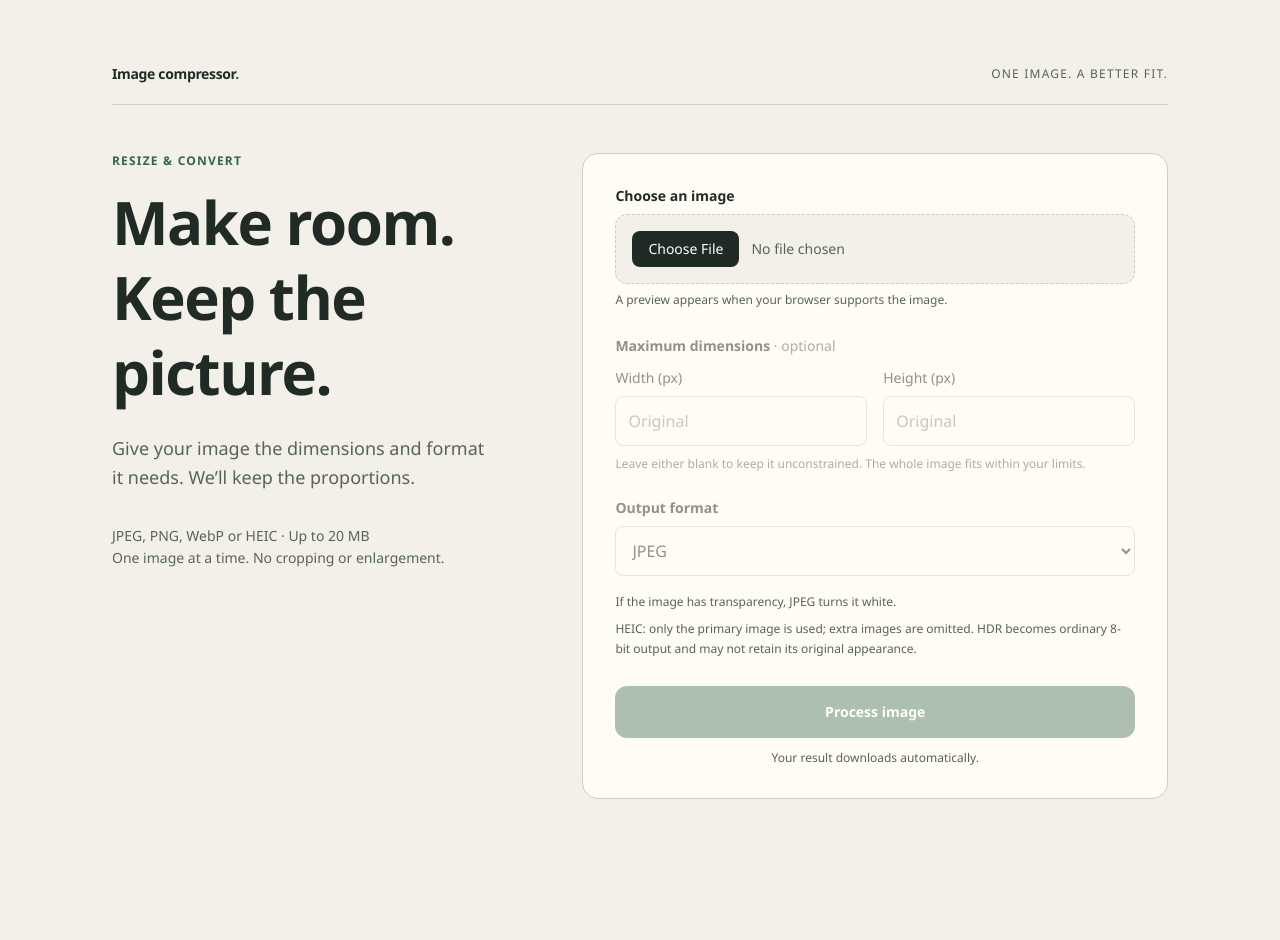
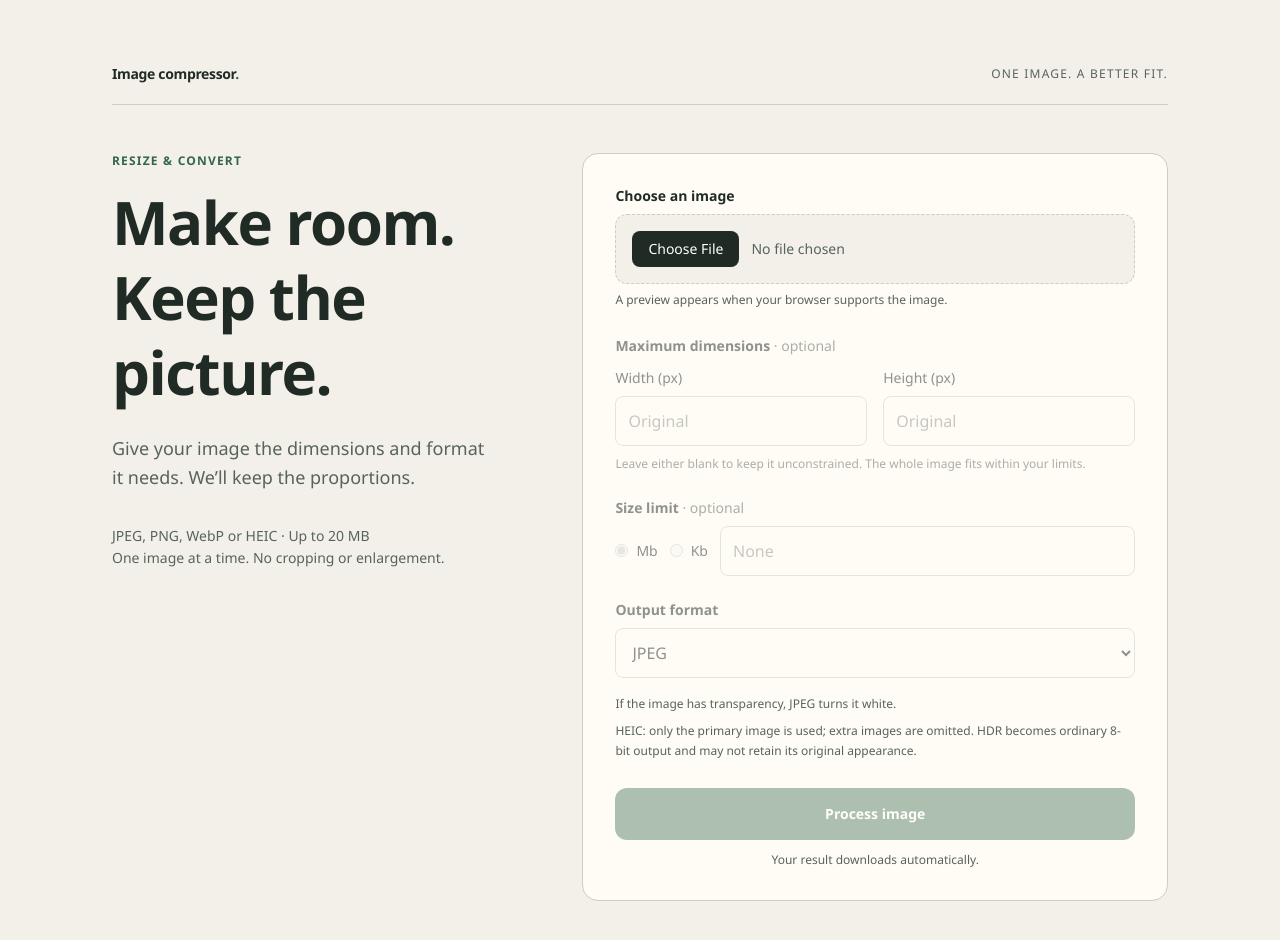
Before and after one commit to shved270189/image_compressor, a React (Vite) app in the folder frontend/: page / in a window 1280 px wide. Shown: the top 940 px of the page. Before the commit the page ends 863 px from the top, so only its background shows below. Built offline with nearby package versions, Linux system fonts and the light colour scheme.

Commit message:
feat(image-size-limit): add Size limit number and unit radios
SDD-Task: T4
SDD-AC: AC-02
SDD-AC: AC-08

```diff
--- a/frontend/src/App.tsx
+++ b/frontend/src/App.tsx
@@ -4,6 +4,8 @@ export default function App() {
   const [file, setFile] = useState<File | null>(null)
   const [width, setWidth] = useState('')
   const [height, setHeight] = useState('')
+  const [sizeLimit, setSizeLimit] = useState('')
+  const [sizeUnit, setSizeUnit] = useState('mb')
   const [format, setFormat] = useState('jpeg')
   const [error, setError] = useState('')
   const [busy, setBusy] = useState(false)
@@ -40,6 +42,8 @@ export default function App() {
       setPreview(null)
       setWidth('')
       setHeight('')
+      setSizeLimit('')
+      setSizeUnit('mb')
       setFormat('jpeg')
       setError('')
       setInvalid([])
@@ -57,6 +61,8 @@ export default function App() {
     setFile(null)
     setWidth('')
     setHeight('')
+    setSizeLimit('')
+    setSizeUnit('mb')
     setFormat('jpeg')
     setError('')
     setInvalid([])
@@ -82,10 +88,15 @@ export default function App() {
     const bad = [['max_width', width], ['max_height', height]]
       .filter(([, value]) => value !== '' && (!/^[0-9]+$/.test(value) || !/[1-9]/.test(value)))
       .map(([name]) => name)
+    if (sizeLimit !== '' && (!/^(?:\d+\.?\d*|\.\d+)$/.test(sizeLimit) || !(Number(sizeLimit) > 0))) {
+      bad.push('size_limit')
+    }
     setInvalid(bad)
     setError('')
     if (bad.length) {
-      setError('Dimensions must be positive whole pixel counts, or blank.')
+      setError(bad.includes('size_limit')
+        ? 'Ліміт ваги must be a positive number with Mb or Kb or left empty'
+        : 'Dimensions must be positive whole pixel counts, or blank.')
       return
     }
     const current = new AbortController()
@@ -181,6 +192,12 @@ export default function App() {
                 <div><label htmlFor="height" className="mb-2 block text-sm">Height (px)</label><input id="height" inputMode="numeric" value={height} onChange={(event) => setHeight(event.target.value)} placeholder="Original" aria-describedby="dimension-help file-error" aria-invalid={invalid.includes('max_height')} className="field" /></div>
               </div>
               <p id="dimension-help" className="mt-2 text-xs leading-relaxed text-muted">Leave either blank to keep it unconstrained. The whole image fits within your limits.</p>
+              <label htmlFor="size-limit" className="mb-2 mt-6 block text-sm font-semibold">Size limit <span className="font-normal text-muted">· optional</span></label>
+              <div className="flex min-w-0 items-center gap-3">
+                <label className="flex items-center gap-2 text-sm"><input type="radio" name="size-unit" value="mb" checked={sizeUnit === 'mb'} onChange={() => setSizeUnit('mb')} />Mb</label>
+                <label className="flex items-center gap-2 text-sm"><input type="radio" name="size-unit" value="kb" checked={sizeUnit === 'kb'} onChange={() => setSizeUnit('kb')} />Kb</label>
+                <input id="size-limit" inputMode="decimal" value={sizeLimit} onChange={(event) => setSizeLimit(event.target.value)} placeholder="None" aria-describedby="file-error" aria-invalid={invalid.includes('size_limit')} className="field min-w-0 flex-1" />
+              </div>
               <label htmlFor="format" className="mb-2 mt-6 block text-sm font-semibold">Output format</label>
               <select id="format" aria-describedby="file-error" aria-invalid={invalid.includes('output_format')} value={format} onChange={(event) => setFormat(event.target.value)} className="field"><option value="jpeg">JPEG</option><option value="png">PNG</option><option value="webp">WebP</option></select>
             </fieldset>
```
Also changed, not shown: 2 other files (tests, documents, lock files or other folders).
